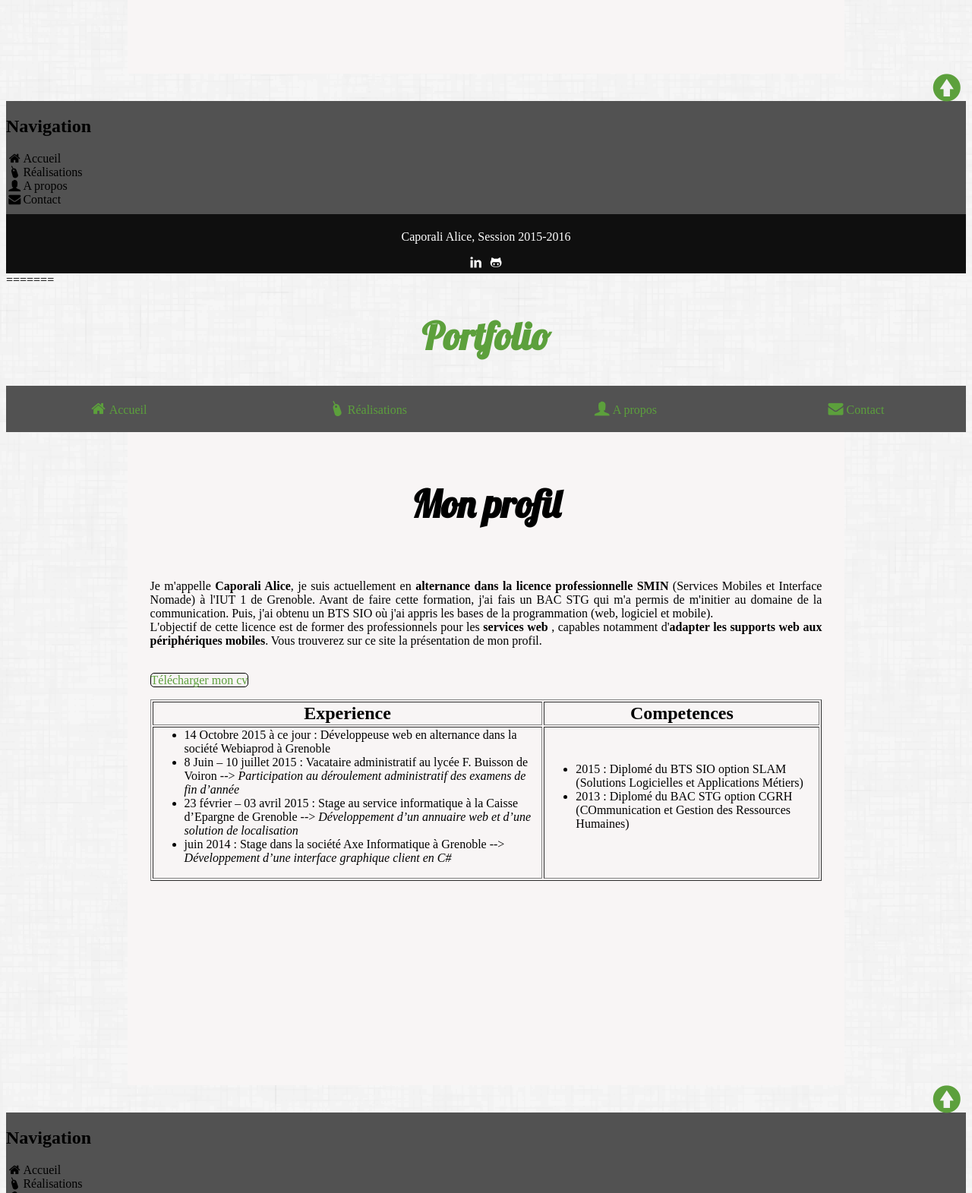
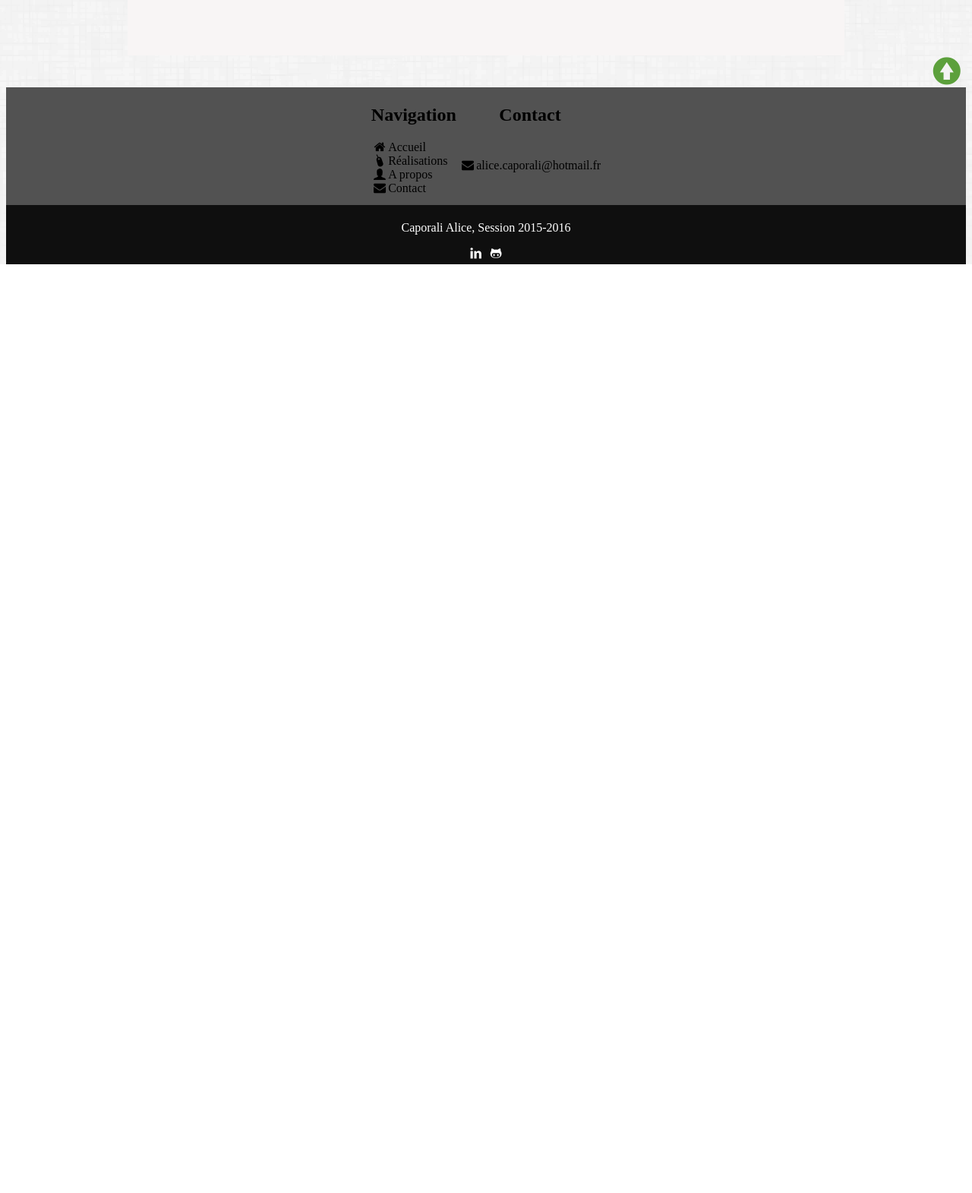
Before and after one commit to ACaporali/Portfolio, a website: page src/a-propos.html in a window 1280 px wide. Shown: the part 980-2551 px from the top of the page at 76% size. After the commit the page ends 1328 px from the top, so only its background shows below. Drawn offline with nearby package versions, Linux system fonts and the light colour scheme.

Commit message:
a-propos normal (pas copie bizarre avec pliens d'ajout inutiles)

```diff
--- a/src/a-propos.html
+++ b/src/a-propos.html
@@ -1,17 +1,16 @@
-<<<<<<< HEAD
 <!DOCTYPE html>
 <html>
     <head>
         <meta charset="utf-8">
-        <title></title>
+        <title>A propos</title>
         <!-- build:css css/css-combined.css -->
-        <link rel="stylesheet" href="assets/css/style.css" media="screen" title="no title" charset="utf-8">
-        <link rel="stylesheet" href="assets/fontello/css/fontello.css" media="screen" title="no title" charset="utf-8">
+        <link rel="stylesheet" href="assets/css/style.css" media="screen" title="no title">
+        <link rel="stylesheet" href="assets/fontello/css/fontello.css" media="screen" title="no title">
         <link href='https://fonts.googleapis.com/css?family=Lobster' rel='stylesheet' type='text/css'>
         <!-- endbuild -->
     </head>
     <body>
-        <h1><a href="index.html">Portfolio</h1>
+        <h1><a href="index.html" class="zone-clic-titre">Portfolio</a></h1>
 
         <a class="toggle-menu" title="menu"><i class="icon-menu"></i></a>
         <ul class="menu">
@@ -19,9 +18,7 @@
             <li><a href="realisations.html" title="Réalisations"><i class="icon-mouse"></i>Réalisations</a></li>
             <li><a href="a-propos.html" title="A propos"><i class="icon-user-female"></i>A propos</a></li>
             <li><a href="contact.html" title="Contact"><i class="icon-mail-alt"></i>Contact</a></li>
-
         </ul>
-
 
         <div class="corps">
             <h1>Mon profil</h1><br/>
@@ -34,13 +31,12 @@
 
             <table border 1>
                <tr class="centre">
-                   <th>Experiences</th>
+                   <th>Experience</th>
                    <th>Competences</th>
                </tr>
 
                <tr>
                    <td>
-                        <p>
                         <ul>
                             <li>14 Octobre 2015 à ce jour : Développeuse web en alternance dans la société  Webiaprod à Grenoble</li>
                             <li>8 Juin – 10 juillet 2015 : Vacataire administratif au lycée F. Buisson de Voiron → <i>Participation au déroulement administratif des examens de fin d’année</i></li>
@@ -48,31 +44,42 @@
 
                             <li> juin 2014 : Stage dans la société  Axe Informatique à Grenoble → <i>Développement d’une interface graphique client en C#</i></li>
                         </ul>
-                        </p>
                     </td>
-                   <td><p>
+                   <td>
                         <ul>
                             <li>2015 : Diplomé du BTS SIO option SLAM (Solutions Logicielles et Applications Métiers)</li>
                             <li>2013 : Diplomé du BAC STG option CGRH (Communication et Gestion des Ressources Humaines)</li>
                         </ul>
-                        </p>
                     </td>
                </tr>
             </table>
             <br/>
-            <span>N'hésitez pas à consulter les projets que j'ai réalisés sur la page </span><a href="realisation.html">mes réalisations</a>
+            <span>N'hésitez pas à consulter les projets que j'ai réalisés sur la page </span><a href="realisations.html" title="Réalisations">mes réalisations</a>
         </div>
 
         <a href="#" title="Aller en haut de page" class="float-right"><i class="icon-up-circled"></i></a>
 
         <div class="preFooter">
-            <h2>Navigation</h2>
+            <table>
+               <tr class="centre background">
+                   <th>Navigation</th>
+                   <th>Contact</th>
+               </tr>
+
+               <tr>
+                   <td>
                         <ul>
                             <li><a href="index.html" title="Accueil"><i class="icon-home"></i>Accueil</a></li>
                             <li><a href="realisations.html" title="Réalisations"><i class="icon-mouse"></i>Réalisations</a></li>
                             <li><a href="a-propos.html" title="A propos"><i class="icon-user-female"></i>A propos</a></li>
                             <li><a href="contact.html" title="Contact"><i class="icon-mail-alt"></i>Contact</a></li>
                         </ul>
+                    </td>
+                    <td>
+                        <p class="icon-mail-alt">alice.caporali@hotmail.fr</p>
+                    </td>
+               </tr>
+            </table>
         </div>
     </body>
 
@@ -91,95 +98,3 @@
 
     </script>
 </html>
-=======
-<!DOCTYPE html>
-<html>
-    <head>
-        <meta charset="utf-8">
-        <title></title>
-        <!-- build:css css/combined.css -->
-        <link rel="stylesheet" href="assets/css/style.css" media="screen" title="no title" charset="utf-8">
-        <link rel="stylesheet" href="assets/fontello/css/fontello.css" media="screen" title="no title" charset="utf-8">
-        <link href='https://fonts.googleapis.com/css?family=Lobster' rel='stylesheet' type='text/css'>
-        <!-- endbuild -->
-    </head>
-    <body>
-        <h1><a href="index.html">Portfolio</h1>
-
-        <a class="toggle-menu" title="menu"><i class="icon-menu"></i></a>
-    	<ul class="menu">
-            <li><a href="index.html" title="Accueil"><i class="icon-home"></i>Accueil</a></li>
-            <li><a href="realisations.html" title="Réalisations"><i class="icon-mouse"></i>Réalisations</a></li>
-            <li><a href="a-propos.html" title="A propos"><i class="icon-user-female"></i>A propos</a></li>
-            <li><a href="contact.html" title="Contact"><i class="icon-mail-alt"></i>Contact</a></li>
-
-        </ul>
-
-
-        <div class="corps">
-            <h1>Mon profil</h1><br/>
-
-            <p>Je m'appelle <strong>Caporali Alice</strong>, je suis actuellement en <strong>alternance dans la licence professionnelle SMIN </strong>(Services Mobiles et Interface Nomade) à l'IUT 1 de Grenoble. Avant de faire cette formation, j'ai fais un BAC STG qui m'a permis de m'initier au domaine de la communication. Puis, j'ai obtenu un BTS SIO où j'ai appris les bases de la programmation (web, logiciel et mobile).<br/>
-            L'objectif de cette licence est de former des professionnels pour les <strong>services web</strong> , capables notamment  d'<strong>adapter les supports web aux périphériques mobiles</strong>.
-
-            Vous trouverez sur ce site la présentation de mon profil.<br><br/></p>
-            <p><a href="/document/CV_Alice_Caporali.pdf" class="contour">Télécharger mon cv</a></p>
-
-            <table border 1>
-               <tr>
-                   <th>Experience</th>
-                   <th>Competences</th>
-               </tr>
-
-               <tr>
-                   <td>
-                        <p>
-                            <ul>
-                                <li>14 Octobre 2015 à ce jour : Développeuse web en alternance dans la société  Webiaprod à Grenoble</li>
-                                <li>8 Juin – 10 juillet 2015 : Vacataire administratif au lycée F. Buisson de Voiron --> <i>Participation au déroulement administratif des examens de fin d’année</i></li>
-                                <li>23 février – 03 avril 2015 : Stage au service informatique  à la Caisse d’Epargne de Grenoble --> <i>Développement d’un annuaire web et d’une solution de localisation</i></li>
-
-                                <li> juin 2014 : Stage dans la société  Axe Informatique à Grenoble --> <i>Développement d’une interface graphique client en C#</i></li>
-                            </ul>
-                        </p>
-                    </td>
-                   <td><p>
-                            <ul>
-                                <li>2015 : Diplomé du BTS SIO option SLAM (Solutions Logicielles et Applications Métiers)</li>
-                                <li>2013 : Diplomé du BAC STG option CGRH (COmmunication et Gestion des Ressources Humaines)</li>
-                            </ul>
-                        </p>
-                    </td>
-               </tr>
-            </table>
-        </div>
-
-        <a href="#" title="Aller en haut de page" class="float-right"><i class="icon-up-circled"></i></a>
-
-        <div class="preFooter">
-            <h2>Navigation</h2>
-            <ul>
-                <li><a href="index.html" title="Accueil"><i class="icon-home"></i>Accueil</a></li>
-                <li><a href="realisations.html" title="Réalisations"><i class="icon-mouse"></i>Réalisations</a></li>
-                <li><a href="a-propos.html" title="A propos"><i class="icon-user-female"></i>A propos</a></li>
-                <li><a href="contact.html" title="Contact"><i class="icon-mail-alt"></i>Contact</a></li>
-            </ul>
-        </div>
-    </body>
-
-    <footer>
-        <p>Caporali Alice, Session 2015-2016</p>
-        <a href="https://fr.linkedin.com/pub/alice-caporali/74/47a/b61" target='_blank' title="linkedin" class="blanc"><i class="icon-linkedin"></i></a>
-        <a href="https://github.com/alicedu38" target='_blank' title="github" class="blanc"><i class="icon-github"></i></a>
-    </footer>
-
-    <script src="assets/lib/jquery-1.11.3.js"></script>
-    <script type="text/javascript">
-    	$('.toggle-menu').click(function(){
-    		$('.menu').toggleClass("menu-open");
-    	})
-
-
-    </script>
-</html>
->>>>>>> 4a63784353f891714e70aae3f40c591026a121db
```
Lines whose indentation alone changed are shown as unchanged.
